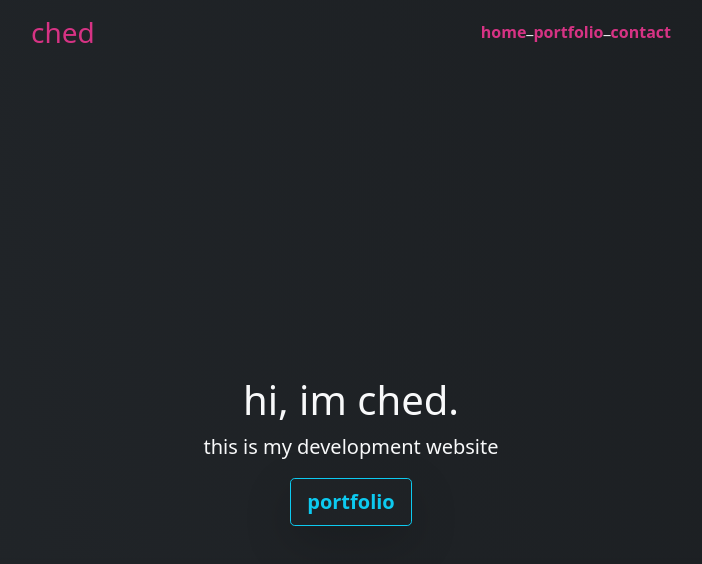
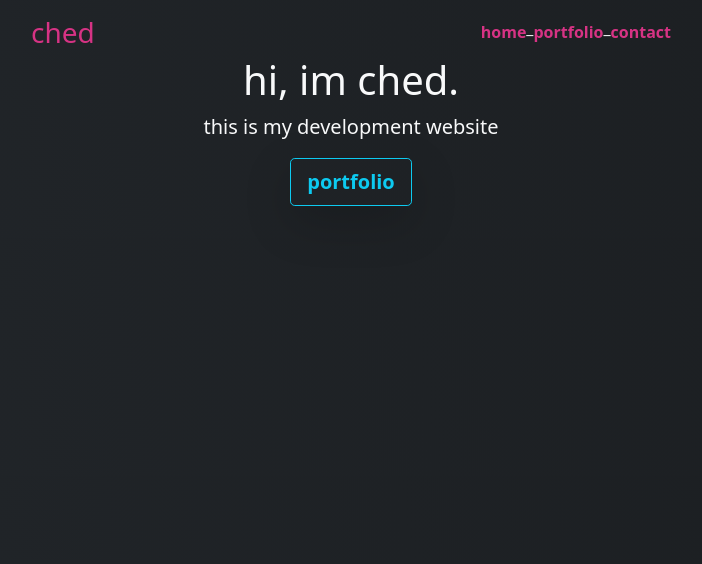
Before and after one commit to hicheddar/hicheddar.github.io, a plain HTML site: page index.html in a window 1280 px wide. Shown: the whole page, without its empty margins (289-991 px from the left). Drawn offline with nearby package versions, Linux system fonts and the light colour scheme.

Commit message:
Update index.html

```diff
--- a/index.html
+++ b/index.html
@@ -1,6 +1,7 @@
 <!DOCTYPE html>
 
 <html lang="en">
+
 <head>
     <meta charset="UTF-8" />
     <meta http-equiv="X-UA-Compatible" content="IE=edge" />
@@ -57,11 +58,9 @@
                 "Noto Color Emoji";
             --bs-font-monospace: SFMono-Regular, Menlo, Monaco, Consolas,
                 "Liberation Mono", "Courier New", monospace;
-        --bs-gradient: linear-gradient(
-          180deg,
+            --bs-gradient: linear-gradient(180deg,
                     rgba(255, 255, 255, 0.15),
-          rgba(255, 255, 255, 0)
-        );
+                    rgba(255, 255, 255, 0));
             --bs-body-font-family: var(--bs-font-sans-serif);
             --bs-body-font-size: 1rem;
             --bs-body-font-weight: 400;
@@ -83,27 +82,29 @@
             --bs-code-color: #d63384;
             --bs-highlight-bg: #fff3cd;
         }
+
         .center-children {
             display: flex;
             justify-content: center;
             align-items: center;
         }
+
         .text-bg-dark {
             color: var(--bs-dark) !important;
             background-color: var(--bs-dark) !important;
         }
+
         .cover-container {
             max-width: 42em;
         }
+
         p {
             color: var(--bs-gray-100)
         }
+
         .gradient-bckgrnd {
-        background: rgb(33,37,41);
-        background: linear-gradient(80deg, rgba(33,37,41,1) 10%, rgba(27,30,33,1) 100%);
-      }
-      header.weird-dumb-thing {
-        padding-bottom: 50%;
+            background: rgb(33, 37, 41);
+            background: linear-gradient(80deg, rgba(33, 37, 41, 1) 10%, rgba(27, 30, 33, 1) 100%);
         }
 
         @keyframes fade {
@@ -111,6 +112,7 @@
                 opacity: 0;
                 top: 20px;
             }
+
             100% {
                 opacity: 100%;
                 top: 0;
@@ -122,6 +124,7 @@
                 opacity: 0;
                 bottom: 20px;
             }
+
             100% {
                 opacity: 100%;
                 bottom: 0;
@@ -131,24 +134,19 @@
         .fade-top {
             animation: fade 1.3s
         }
+
         .fade-bot {
             animation: fadebot 1.3s
         }
-
     </style>
     <!-- Latest compiled and minified CSS -->
-    <link
-      href="https://cdn.jsdelivr.net/npm/bootstrap@5.0.2/dist/css/bootstrap.min.css"
-      rel="stylesheet"
-      integrity="sha384-EVSTQN3/azprG1Anm3QDgpJLIm9Nao0Yz1ztcQTwFspd3yD65VohhpuuCOmLASjC"
-      crossorigin="anonymous"
-    />
+    <link href="https://cdn.jsdelivr.net/npm/bootstrap@5.0.2/dist/css/bootstrap.min.css" rel="stylesheet" integrity="sha384-EVSTQN3/azprG1Anm3QDgpJLIm9Nao0Yz1ztcQTwFspd3yD65VohhpuuCOmLASjC" crossorigin="anonymous" />
 </head>
 
 <body class="d-flex h-100 text-center text-bg-dark justify-content-center gradient-bckgrnd">
     <div class="cover-container d-flex w-100 h-100 p-3 mx-auto flex-column">
 
-      <header class="mb-auto weird-dumb-thing fade-top">
+        <header class="mb-auto fade-top">
             <div>
                 <h3 style="color: var(--bs-code-color);" class="float-md-start mb-0">ched</h3>
                 <nav class="nav nav-masthead justify-content-center float-md-end">
@@ -161,7 +159,7 @@
             </div>
         </header>
 
-      <main class="px-3 fade-bot">
+        <main style="padding: auto; margin: auto;" class="px-3 fade-bot align-items-center">
             <h1 style="color: var(--bs-gray-100);">hi, im ched.</h1>
             <p class="lead">
                 this is my development website
@@ -173,4 +171,5 @@
 
     </div>
 </body>
+
 </html>
```
Lines whose indentation alone changed are shown as unchanged.
